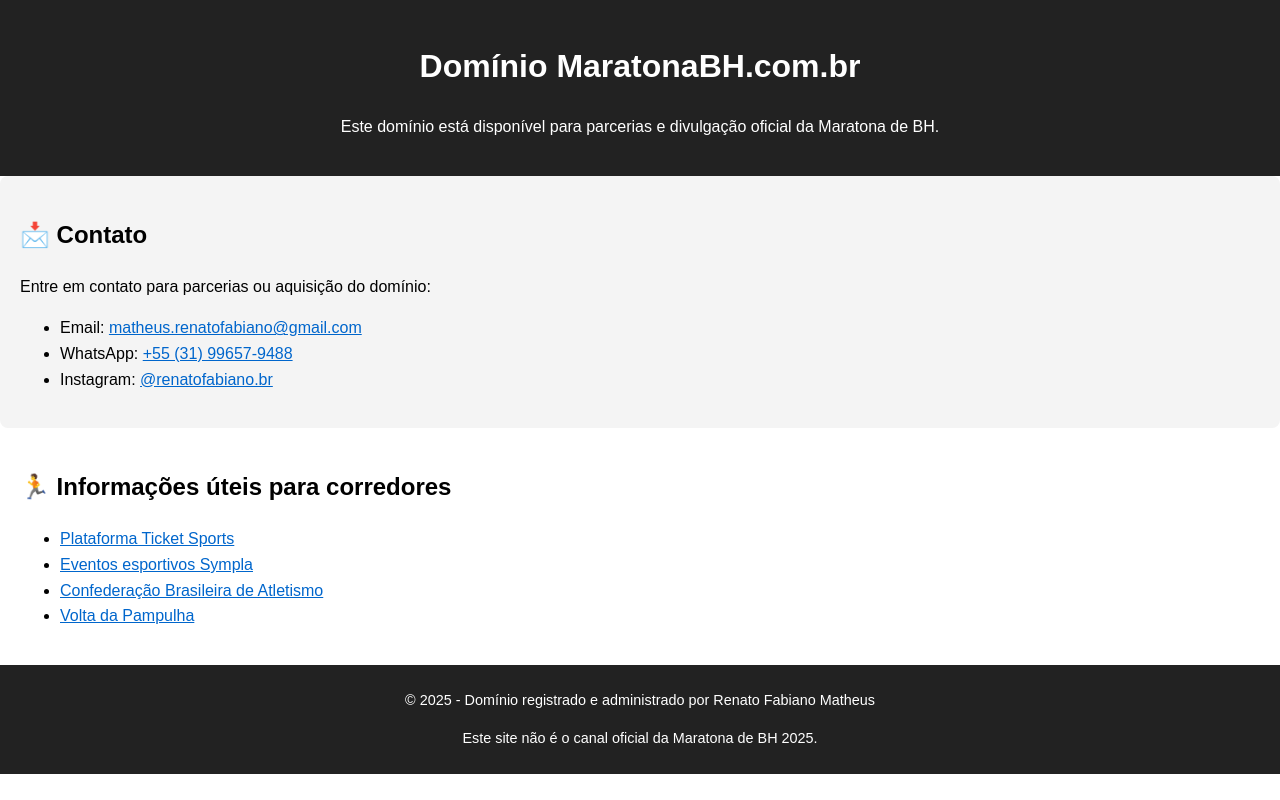
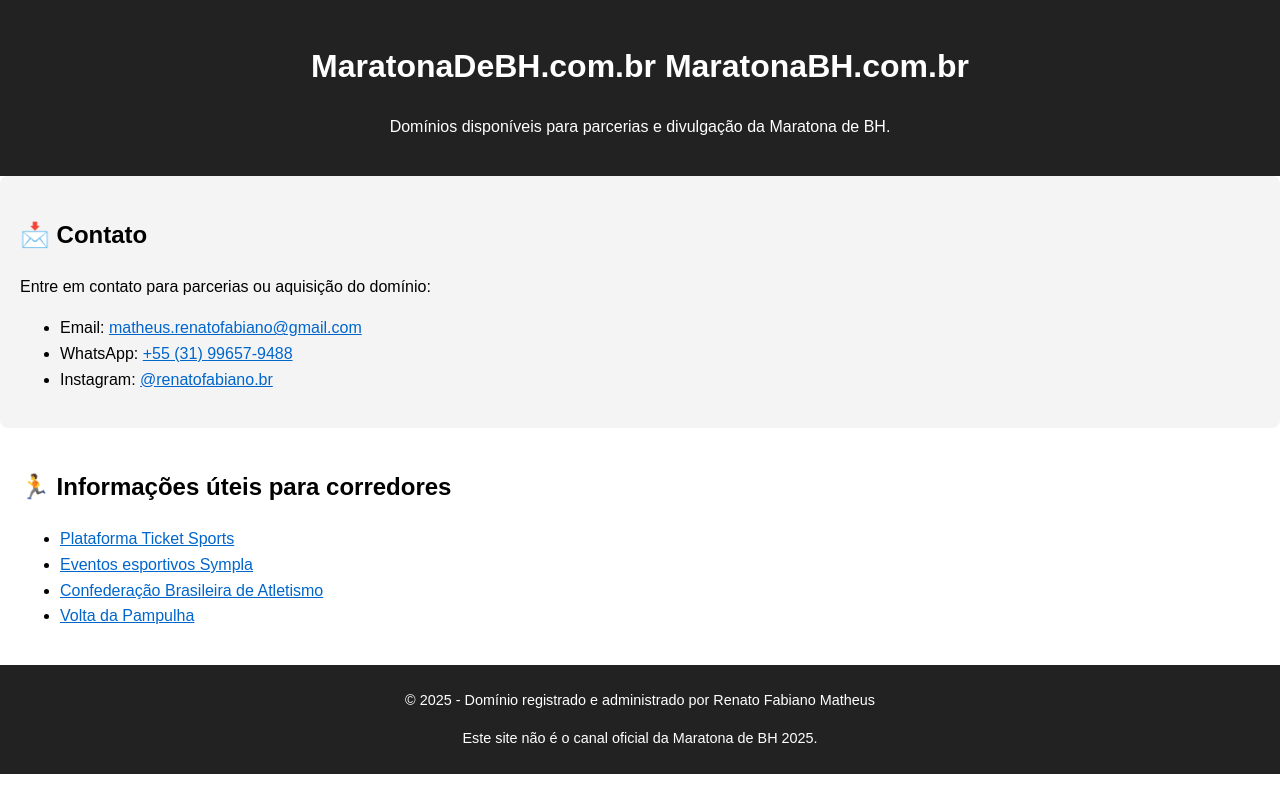
Before and after one commit to rfmatheus/maratonabh, a plain HTML site: page index.html in a window 1280 px wide. Drawn offline with Linux system fonts and the light colour scheme.

Commit message:
Update index.html

```diff
--- a/index.html
+++ b/index.html
@@ -15,8 +15,8 @@
 </head>
 <body>
   <header>
-    <h1>Domínio MaratonaBH.com.br</h1>
-    <p>Este domínio está disponível para parcerias e divulgação oficial da Maratona de BH.</p>
+    <h1>MaratonaDeBH.com.br MaratonaBH.com.br</h1>
+    <p>Domínios disponíveis para parcerias e divulgação da Maratona de BH.</p>
   </header>
 
   <section class="contact">
```
